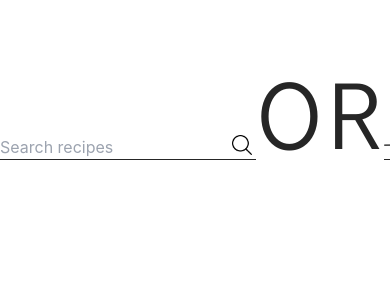
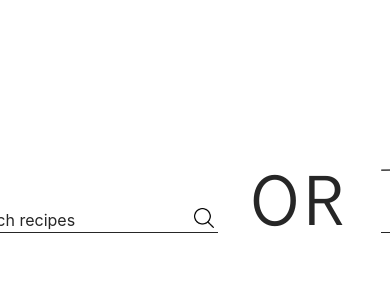
Before and after one commit to Johngn/recipes, a Next.js app: page / in a window 390 px wide. Shown: the top 283 px of the page. Built offline with nearby package versions, Linux system fonts and the light colour scheme; no server answers; the database is empty.

Commit message:
change responsiveness top div

```diff
--- a/src/pages/index.tsx
+++ b/src/pages/index.tsx
@@ -23,16 +23,16 @@ const Home: FunctionComponent<HomeProps> = ({ recipes }) => {
     <>
       <HeadWrapper />
       {/* <Navbar /> */}
-      <div className="w-160 mx-auto mt-16 mb-40 flex items-end">
+      <div className="mt-40 mb-36 flex items-end justify-center">
         <div className="relative flex">
           <input
             type="text"
             placeholder="Search recipes"
-            className="w-64 border-b border-neutral-800"
+            className="w-64 border-b border-neutral-800 placeholder-neutral-800"
           />
           <img className="w-5 h-5 absolute left-58" src="/search-symbol.png" />
         </div>
-        <div className="w-32 text-8xl tracking-wider font-gothic text-neutral-800">
+        <div className="mx-8 text-7xl tracking-wider font-gothic text-neutral-800">
           OR
         </div>
         <button className="w-64 text-right flex border-b border-neutral-800 justify-between">
```
